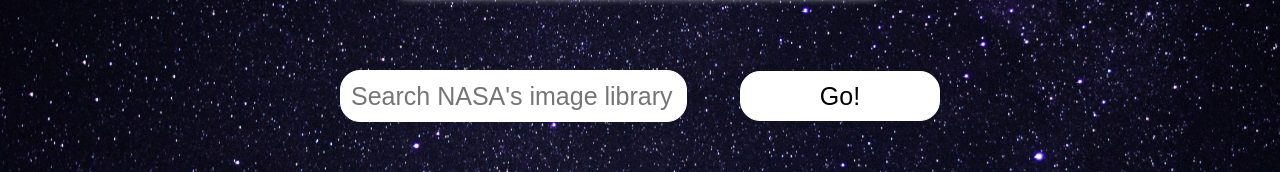
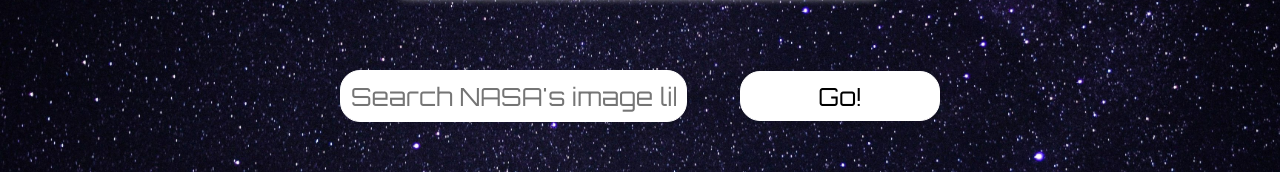
Before and after one commit to Feridun12/React-technical-testing, a React (Create React App) app: page / in a window 1280 px wide. Shown: the part 324-496 px from the top of the page. Built offline with nearby package versions, Linux system fonts and the light colour scheme.

Commit message:
added futuristic font to the search button and search input

```diff
--- a/src/styles/Search.css
+++ b/src/styles/Search.css
@@ -6,6 +6,7 @@
   padding: 0 10px;
   transition: all 0.5s ease;
   border: 1px solid white;
+  font-family: "Orbitron", sans-serif;
 }
 
 .search-input:hover {
@@ -34,6 +35,7 @@
   background-color: white;
   transition: all 0.5s ease;
   border: 1px solid white;
+  font-family: "Orbitron", sans-serif;
 }
 
 .search-input::placeholder {
```
